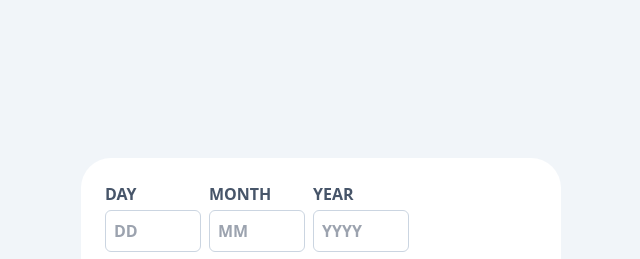
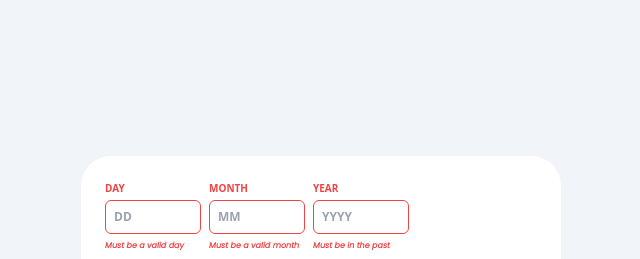
Before and after one commit to annesophiesimon/age-calculator-app-main, a website: page index.html in a window 1280 px wide. Shown: the part 65-324 px from the top of the page, without its empty margins (319-959 px from the left). Drawn offline with Linux system fonts and the light colour scheme.

Commit message:
add error state

```diff
--- a/index.html
+++ b/index.html
@@ -13,18 +13,21 @@
 <body class="flex justify-center items-center bg-slate-100 min-h-screen text-slate-600">
   <div class=" bg-white p-6 rounded-t-[30px] rounded-l-[30px] rounded-br-[40%]">
     <form id="ageForm">
-      <div class="flex font-bold mb-2">
+      <div class="flex font-bold mb-2 text-xs">
         <div class="flex flex-col gap-1">
-          <label for="day"> DAY </label>
-          <input class="rounded-md border-[1px] border-slate-300 p-2 w-24 mr-2" type="text" id="day" name="day" placeholder="DD">
+          <label class="text-[10px]" id="ageLabel" for="day"> DAY </label>
+          <input class="rounded-md border-[0.5px] border-slate-300 focus:border-purple-400 focus:outline-none focus:caret-purple-400 p-2 w-24 mr-2 invalid:border-red-500" onChange="onChange(this)" min=1 max=31 type="number" id="day" name="day" placeholder="DD" required>
+          <span class="text-red-500 font-poppins-i text-[8px] invisible" id="ageError">Must be a valid day</span>
         </div>
         <div class="flex flex-col gap-1">
-          <label for="month"> MONTH </label>
-          <input class="rounded-md border-[1px] border-slate-300 p-2 w-24 mr-2" type="text" id="month" name="month" placeholder="MM">
+          <label class="text-[10px]" id="monthLabel" for="month"> MONTH </label>
+          <input class="rounded-md border-[0.5px] border-slate-300 focus:border-purple-400 focus:outline-none focus:caret-purple-400 p-2 w-24 mr-2  invalid:border-red-500" onChange="onChange(this)" min=1 max=31 type="number" id="month" name="month" placeholder="MM" required>
+          <span class="text-red-500 font-poppins-i text-[8px] invisible" id="monthError"> Must be a valid month</span>
         </div>
         <div class="flex flex-col gap-1">
-          <label for="year"> YEAR </label>
-          <input  class="rounded-md border-[1px] border-slate-300 p-2 w-24" type="text" id="year" name="year" placeholder="YYYY">
+          <label class="text-[10px]" id="yearLabel" for="year"> YEAR </label>
+          <input  class="rounded-md border-[0.5px] border-slate-300 focus:border-purple-400 focus:outline-none focus:caret-purple-400 p-2 w-24  invalid:border-red-500" onChange="onChange(this)" min=1900 type="number" id="year" name="year" placeholder="YYYY" required>
+          <span class="text-red-500 font-poppins-i text-[8px] invisible" id="yearError"> Must be in the past</span>
         </div>
       </div>
       <div class="flex items-center">
@@ -45,6 +48,16 @@
       Coded by <a href="#">Anne-Sophie S</a>.
     </div> -->
 
+    <!-- revoir taille et couleur text
+    largeur / longeur content and marges
+
+
+    add error message below input
+    On click on submit if invalid reset data
+
+
+    then mobile version  -->
+
 
 
 <script>
@@ -53,9 +66,49 @@
   var yearInput = document.getElementById("year");
   var form_el = document.getElementById("ageForm");
 
+  yearInput.max = new Date().getFullYear();
+
+    document.getElementById("ageLabel").style.color = dayInput.checkValidity() ? "#525252" : "#ef4444";
+    document.getElementById("ageError").style.visibility =  dayInput.checkValidity() ? "hidden" : "visible";
+
+    document.getElementById("monthLabel").style.color = monthInput.checkValidity() ? "#525252" : "#ef4444"
+    document.getElementById("monthError").style.visibility =  monthInput.checkValidity() ? "hidden" : "visible";
+
+    document.getElementById("yearLabel").style.color = yearInput.checkValidity() ? "#525252" : "#ef4444"
+    document.getElementById("yearError").style.visibility =  yearInput.checkValidity() ? "hidden" : "visible";
+
+
+
+    const onChange = (e) => {
+      console.log(e.nextSibling.nextElementSibling)
+      if(e.checkValidity()) {
+        e.labels[0].style.color = "#525252"
+        e.nextSibling.nextElementSibling.style.visibility = "hidden";
+      } else {
+        e.labels[0].style.color = "#ef4444"
+        e.nextSibling.nextElementSibling.style.visibility = "visible";
+      }
+
+    }
+
+
+
   form_el.addEventListener("submit", function(evt) {
     evt.preventDefault();
+    if (yearInput.value == new Date().getFullYear()) {
+        monthInput.max = new Date().getMonth() +1 ;
+        if (monthInput.value == new Date().getMonth() + 1 ) {
+          dayInput.max = new Date().getDate();
+        }
+    }
+
+    if(monthInput.checkValidity() && dayInput.checkValidity() && yearInput.checkValidity()) {
       fillArray();
+    } else {
+      document.getElementById("dataAge").innerHTML = "--";
+    document.getElementById("dataMonth").innerHTML = "--";
+    document.getElementById("dataYear").innerHTML = "--";
+    }
 });
 
 function fillArray() {
--- a/src/input.css
+++ b/src/input.css
@@ -2,10 +2,16 @@
 @tailwind components;
 @tailwind utilities;
 
-@font-face {
-    font-family: "Poppins-regular";
-    src: url("../assets/fonts/Poppins-Regular.ttf");
+  @font-face {
+      font-family: "Poppins-regular";
+      src: url("../assets/fonts/Poppins-Regular.ttf");
+    }
+
+  @font-face {
+    font-family: "Poppins-italic";
+    src: url("../assets/fonts/Poppins-Italic.ttf");
   }
+
 
   @font-face {
     font-family: "Poppins-bold";
@@ -26,3 +32,11 @@
     font-family: "Poppins-extrabolditalic";
     src: url("../assets/fonts/Poppins-ExtraBoldItalic.ttf");
   }
+
+  @layer base {
+    input[type="number"]::-webkit-inner-spin-button,
+    input[type="number"]::-webkit-outer-spin-button {
+      -webkit-appearance: none;
+      margin: 0;
+    }
+  }
--- a/tailwind.config.js
+++ b/tailwind.config.js
@@ -4,6 +4,7 @@ module.exports = {
   theme: {
     fontFamily: {
       'poppins-r': ['Poppins-regular', 'sans-serif'],
+      'poppins-i': ['Poppins-italic'],
       'poppins-b': ['Poppins-bold'],
       'poppins-bi': ['Poppins-bolditalic'],
       'poppins-eb': ['Poppins-extrabold'],
```
Also changed, not shown: dist/output.css.
